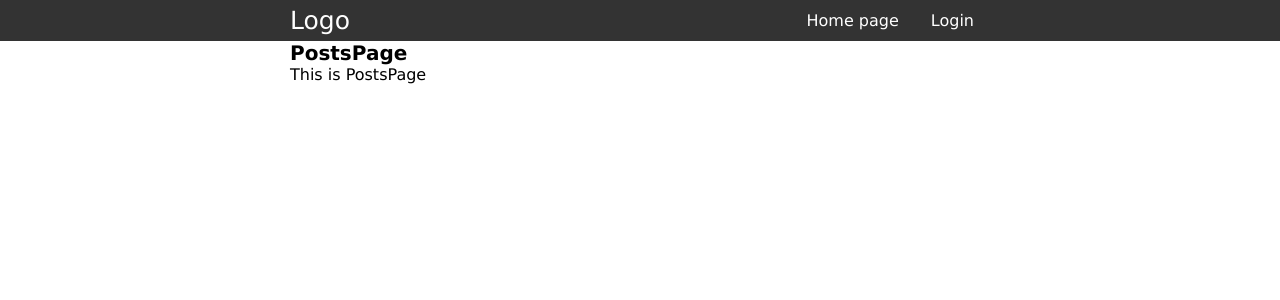
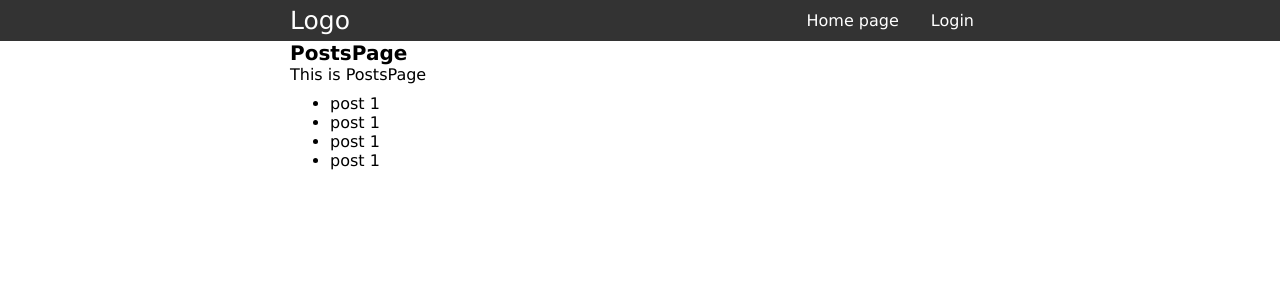
Before and after one commit to MariusCodeAcademy/feu5-20_react_firebase_auth_context, a React (Vite) app: page /posts in a window 1280 px wide. Shown: the top 300 px of the page. Built offline with nearby package versions, Linux system fonts and the light colour scheme; no server answers; the database is empty.

Commit message:
get posts

```diff
--- a/src/firebase/firebase.js
+++ b/src/firebase/firebase.js
@@ -4,6 +4,7 @@ import { initializeApp } from 'firebase/app';
 // TODO: Add SDKs for Firebase products that you want to use
 // https://firebase.google.com/docs/web/setup#available-libraries
 import { getAuth } from 'firebase/auth';
+import { getFirestore } from 'firebase/firestore';
 
 // Your web app's Firebase configuration
 const firebaseConfig = {
@@ -22,3 +23,7 @@ const app = initializeApp(firebaseConfig);
 // exportuoti auth constanta https://firebase.google.com/docs/auth/web/start
 // Initialize Firebase Authentication and get a reference to the service
 export const auth = getAuth(app);
+
+// Initialize Cloud Firestore and get a reference to the service
+// https://firebase.google.com/docs/firestore/quickstart#web-version-9
+export const db = getFirestore(app);
--- a/src/pages/PostsPage.jsx
+++ b/src/pages/PostsPage.jsx
@@ -1,8 +1,40 @@
+import { collection, getDocs } from 'firebase/firestore';
+import { db } from '../firebase/firebase';
+import { useEffect, useState } from 'react';
+
 function PostsPage() {
+  const [postsArr, setPostsArr] = useState([]);
+
+  useEffect(() => {
+    async function getPosts() {
+      // norim gauti postus
+      const querySnapshot = await getDocs(collection(db, 'posts'));
+      const tempPosts = [];
+      querySnapshot.forEach((doc) => {
+        // console.log(`${doc.id} => ${doc.data()}`);
+        // console.log('doc.data() ===', doc.data());
+        tempPosts.push({
+          uid: doc.id,
+          ...doc.data(),
+        });
+      });
+      console.log('tempPosts ===', tempPosts);
+      setPostsArr(tempPosts);
+    }
+    getPosts();
+  }, []);
+
   return (
     <div className="container">
       <h1>PostsPage</h1>
       <p>This is PostsPage</p>
+      {/* map over postsArr and display title and body of each post */}
+      <ul>
+        <li>post 1</li>
+        <li>post 1</li>
+        <li>post 1</li>
+        <li>post 1</li>
+      </ul>
     </div>
   );
 }
```
